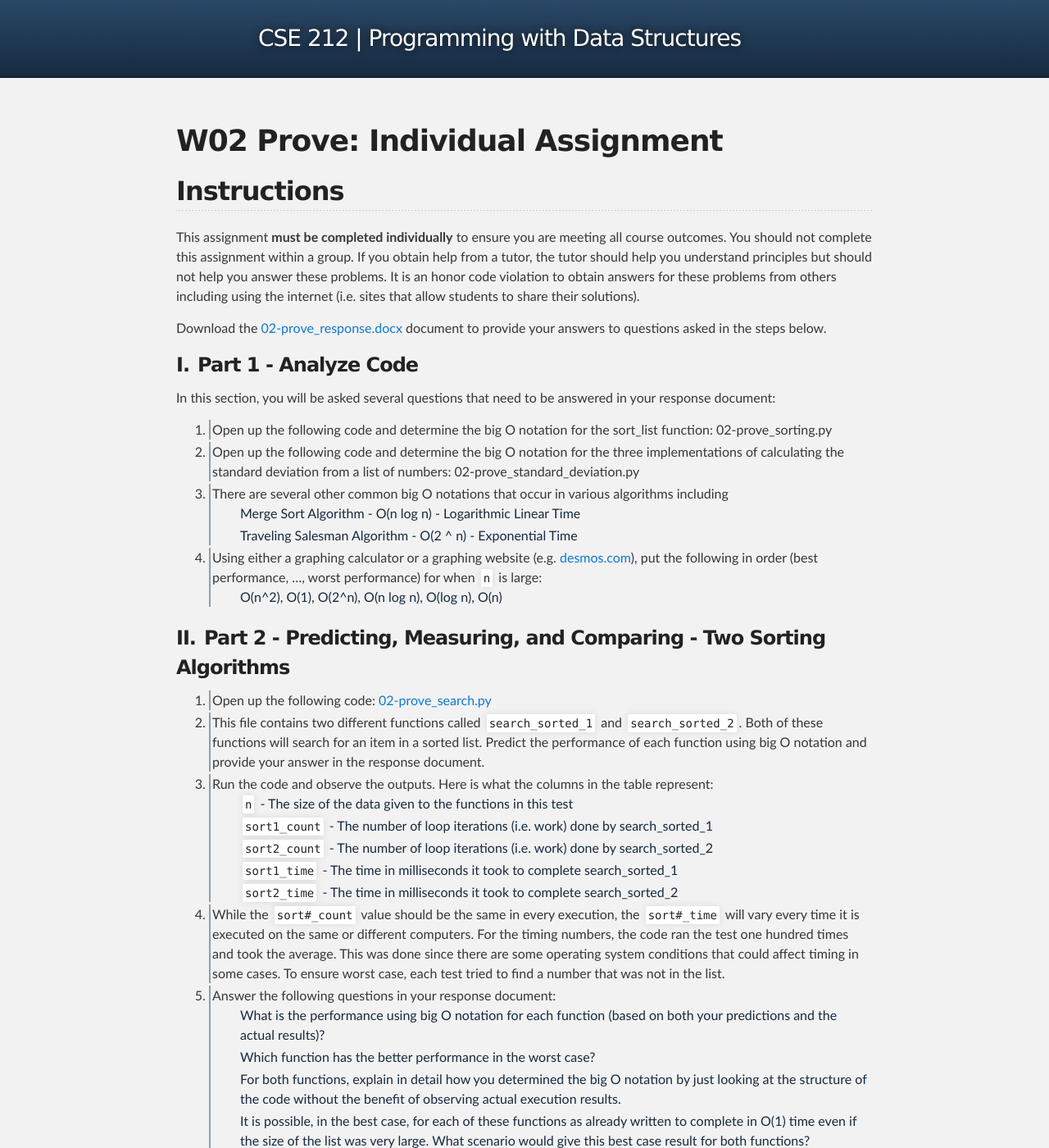
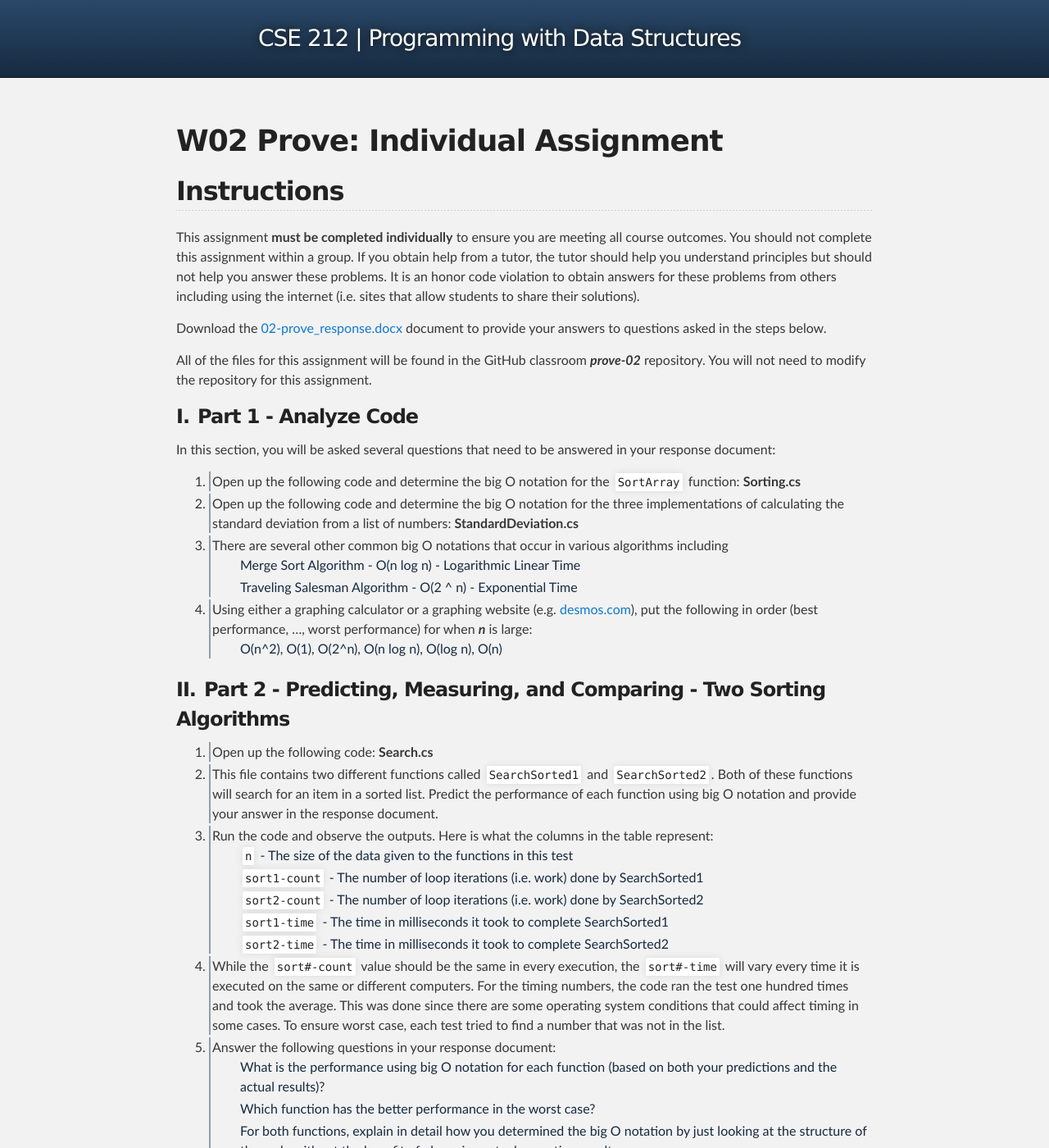
Before and after one commit to byui-cse/cse212-csharp, a Jekyll site: the page built from docs/lesson02/prove.md, in a window 1280 px wide and 1400 px high. Shown: the whole window at 82% size. Built offline with Jekyll 4.4.1, drawn with Linux system fonts in a browser that asks for light colours; some web fonts are replaced.

Commit message:
Updated prove 2 with C# data

```diff
--- a/docs/lesson02/prove.md
+++ b/docs/lesson02/prove.md
@@ -9,27 +9,29 @@ This assignment **must be completed individually** to ensure you are meeting all
 
 Download the [02-prove_response.docx](02-prove_response.docx) document to provide your answers to questions asked in the steps below.
 
+All of the files for this assignment will be found in the GitHub classroom ***prove-02*** repository. You will not need to modify the repository for this assignment.
+
 ### Part 1 - Analyze Code
 In this section, you will be asked several questions that need to be answered in your response document:
 
-1. Open up the following code and determine the big O notation for the sort_list function: 02-prove_sorting.py
-2. Open up the following code and determine the big O notation for the three implementations of calculating the standard deviation from a list of numbers: 02-prove_standard_deviation.py
+1. Open up the following code and determine the big O notation for the `SortArray` function: **Sorting.cs**
+2. Open up the following code and determine the big O notation for the three implementations of calculating the standard deviation from a list of numbers: **StandardDeviation.cs**
 3. There are several other common big O notations that occur in various algorithms including
     * Merge Sort Algorithm - O(n log n) - Logarithmic Linear Time
     * Traveling Salesman Algorithm - O(2 ^ n) - Exponential Time
-4. Using either a graphing calculator or a graphing website (e.g. [desmos.com](https://www.desmos.com/calculator)), put the following in order (best performance, ..., worst performance) for when `n` is large:
+4. Using either a graphing calculator or a graphing website (e.g. [desmos.com](https://www.desmos.com/calculator)), put the following in order (best performance, ..., worst performance) for when ***n*** is large:
     * O(n^2), O(1), O(2^n), O(n log n), O(log n), O(n)
 
 ### Part 2 - Predicting, Measuring, and Comparing - Two Sorting Algorithms
-1. Open up the following code: [02-prove_search.py]()
-2. This file contains two different functions called `search_sorted_1` and `search_sorted_2`. Both of these functions will search for an item in a sorted list. Predict the performance of each function using big O notation and provide your answer in the response document.
+1. Open up the following code: **Search.cs**
+2. This file contains two different functions called `SearchSorted1` and `SearchSorted2`. Both of these functions will search for an item in a sorted list. Predict the performance of each function using big O notation and provide your answer in the response document.
 3. Run the code and observe the outputs. Here is what the columns in the table represent:
     * `n` - The size of the data given to the functions in this test
-    * `sort1_count` - The number of loop iterations (i.e. work) done by search_sorted_1
-    * `sort2_count` - The number of loop iterations (i.e. work) done by search_sorted_2
-    * `sort1_time` - The time in milliseconds it took to complete search_sorted_1
-    * `sort2_time` - The time in milliseconds it took to complete search_sorted_2
-4. While the `sort#_count` value should be the same in every execution, the `sort#_time` will vary every time it is executed on the same or different computers. For the timing numbers, the code ran the test one hundred times and took the average. This was done since there are some operating system conditions that could affect timing in some cases. To ensure worst case, each test tried to find a number that was not in the list.
+    * `sort1-count` - The number of loop iterations (i.e. work) done by SearchSorted1
+    * `sort2-count` - The number of loop iterations (i.e. work) done by SearchSorted2
+    * `sort1-time` - The time in milliseconds it took to complete SearchSorted1
+    * `sort2-time` - The time in milliseconds it took to complete SearchSorted2
+4. While the `sort#-count` value should be the same in every execution, the `sort#-time` will vary every time it is executed on the same or different computers. For the timing numbers, the code ran the test one hundred times and took the average. This was done since there are some operating system conditions that could affect timing in some cases. To ensure worst case, each test tried to find a number that was not in the list.
 5. Answer the following questions in your response document:
     * What is the performance using big O notation for each function (based on both your predictions and the actual results)?
     * Which function has the better performance in the worst case?
```
Also changed, not shown: 1 other file.
